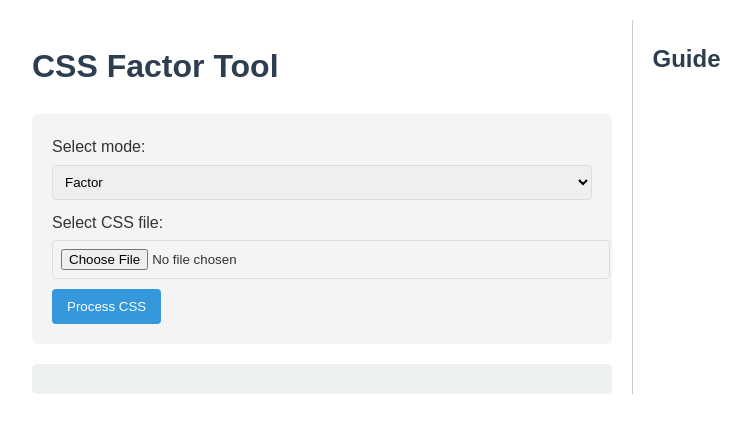
After one commit to demeoni/cssfactor-py, a Flask app: template templates/index copy.html in a window 1280 px wide. The commit adds this page. Shown: the top 433 px of the page, without its empty margins (8-759 px from the left). Run offline with Flask 3, Linux system fonts and the light colour scheme; the template is opened without the code that fills it, so the values that code supplies are empty.

Commit message:
v2 works

````diff
--- a/app.py
+++ b/app.py
@@ -4,12 +4,25 @@ from flask import Flask, request, render_template, jsonify, send_file
 from css_factor import process_css
 import os
 import time
+import markdown
+import re
 
 app = Flask(__name__)
 
+def custom_css_formatter(source):
+    return f'<pre><code class="language-css">{source}</code></pre>'
+
+def format_css_blocks(md):
+    pattern = re.compile(r'```css\n(.*?)\n```', re.DOTALL)
+    return pattern.sub(lambda m: custom_css_formatter(m.group(1)), md)
+
 @app.route('/')
 def index():
-    return render_template('index.html')
+    with open('static/guide.md', 'r') as f:
+        guide_content = f.read()
+    formatted_guide = format_css_blocks(guide_content)
+    guide_html = markdown.markdown(formatted_guide)
+    return render_template('index.html', guide=guide_html)
 
 @app.route('/process', methods=['POST'])
 def process():
--- /dev/null
+++ b/templates/index copy.html
@@ -0,0 +1,152 @@
+<!DOCTYPE html>
+<html lang="en">
+
+<head>
+    <meta charset="UTF-8">
+    <meta name="viewport" content="width=device-width, initial-scale=1.0">
+    <title>CSS Factor Tool</title>
+    <style>
+        body {
+            font-family: Arial, sans-serif;
+            line-height: 1.6;
+            color: #333;
+            max-width: 1200px;
+            margin: 0 auto;
+            padding: 20px;
+            display: flex;
+        }
+
+        .left-panel {
+            flex: 1;
+            padding-right: 20px;
+        }
+
+        .right-panel {
+            flex: 1;
+            padding-left: 20px;
+            border-left: 1px solid #ccc;
+        }
+
+        h1,
+        h2 {
+            color: #2c3e50;
+        }
+
+        form {
+            background-color: #f4f4f4;
+            padding: 20px;
+            border-radius: 5px;
+            margin-bottom: 20px;
+        }
+
+        label {
+            display: block;
+            margin-bottom: 5px;
+        }
+
+        select,
+        input[type="file"] {
+            width: 100%;
+            padding: 8px;
+            margin-bottom: 10px;
+            border: 1px solid #ddd;
+            border-radius: 4px;
+        }
+
+        button {
+            background-color: #3498db;
+            color: white;
+            padding: 10px 15px;
+            border: none;
+            border-radius: 4px;
+            cursor: pointer;
+        }
+
+        button:hover {
+            background-color: #2980b9;
+        }
+
+        #result {
+            white-space: pre-wrap;
+            background-color: #ecf0f1;
+            padding: 15px;
+            border-radius: 5px;
+            margin-top: 20px;
+            overflow-x: auto;
+        }
+
+        #downloadLink {
+            display: inline-block;
+            margin-top: 10px;
+            background-color: #2ecc71;
+            color: white;
+            padding: 10px 15px;
+            text-decoration: none;
+            border-radius: 4px;
+        }
+
+        #downloadLink:hover {
+            background-color: #27ae60;
+        }
+    </style>
+</head>
+
+<body>
+    <div class="left-panel">
+        <h1>CSS Factor Tool</h1>
+        <form id="cssForm" enctype="multipart/form-data">
+            <label for="mode">Select mode:</label>
+            <select id="mode" name="mode">
+                <option value="factor">Factor</option>
+                <option value="explode">Explode</option>
+                <option value="identity">Identity</option>
+            </select>
+
+            <label for="cssFile">Select CSS file:</label>
+            <input type="file" id="cssFile" name="cssFile" accept=".css">
+
+            <button type="submit">Process CSS</button>
+        </form>
+
+        <div id="result"></div>
+        <a id="downloadLink" style="display: none;" href="#" download>Download Processed CSS</a>
+    </div>
+    <div class="right-panel">
+        <h2>Guide</h2>
+        <div id="guide">{{ guide|safe }}</div>
+    </div>
+
+    <script>
+        const form = document.getElementById('cssForm');
+        const resultDiv = document.getElementById('result');
+        const downloadLink = document.getElementById('downloadLink');
+
+        form.addEventListener('submit', async(e) => {
+            e.preventDefault();
+            const formData = new FormData(form);
+
+            try {
+                const response = await fetch('/process', {
+                    method: 'POST',
+                    body: formData
+                });
+
+                const data = await response.json();
+
+                if (response.ok) {
+                    resultDiv.textContent = data.result;
+                    downloadLink.href = `/download/${data.filename}`;
+                    downloadLink.style.display = 'inline-block';
+                } else {
+                    resultDiv.textContent = data.error || 'An error occurred while processing the CSS.';
+                    downloadLink.style.display = 'none';
+                }
+            } catch (error) {
+                resultDiv.textContent = 'An error occurred while sending the request.';
+                downloadLink.style.display = 'none';
+            }
+        });
+    </script>
+</body>
+
+</html>
````
Also changed, not shown: static/script.js (added, +36 -0 lines), static/styles.css (added, +88 -0 lines), templates/index.html (+9 -126 lines), readme.md, 1 other file.
